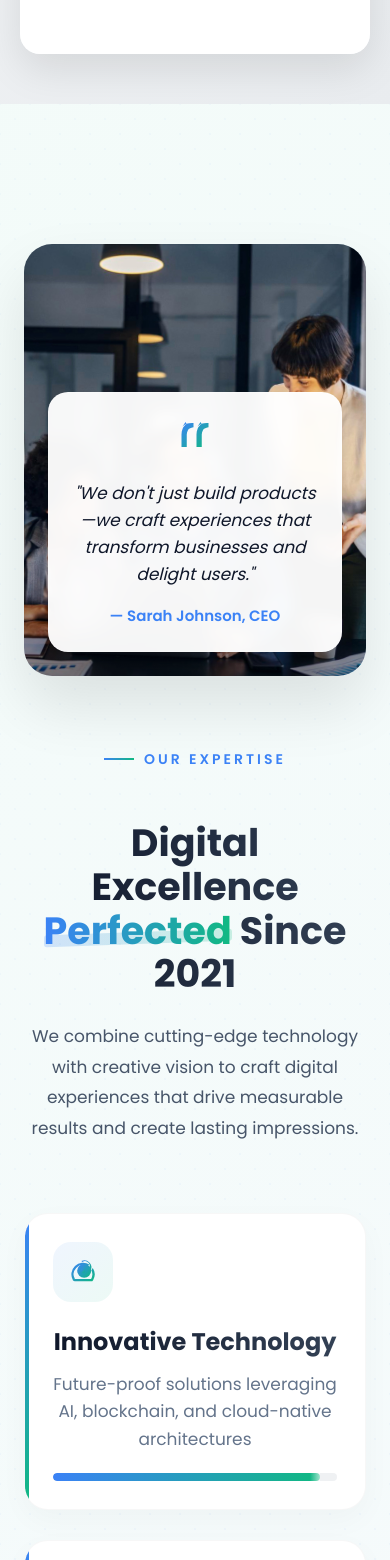
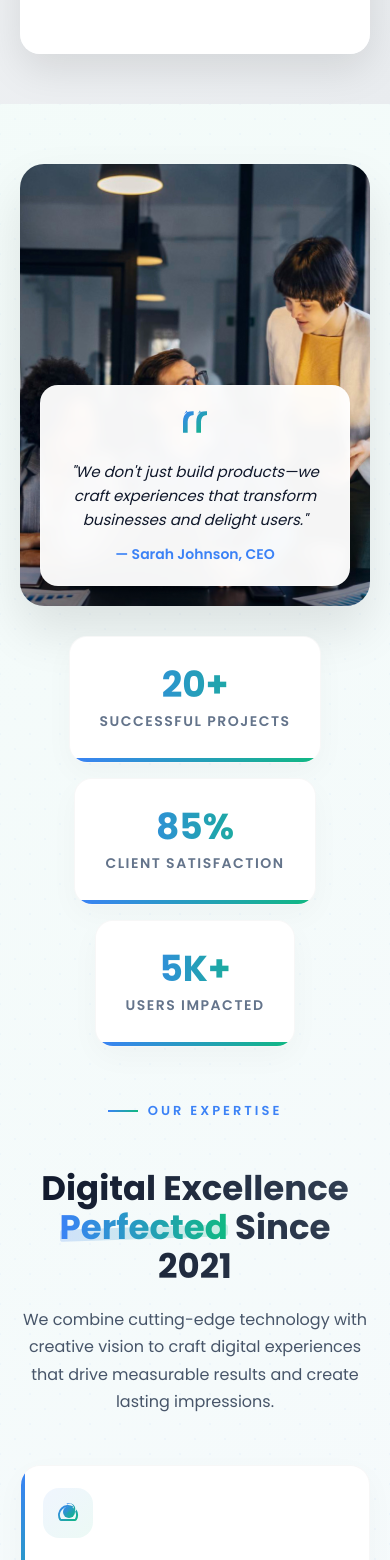
Before and after one commit to siddhantdhomse45/neweage-cloud, a React (Vite) app: page / in a window 390 px wide. Shown: the part 2068-3628 px from the top of the page. Built offline with nearby package versions, Linux system fonts and the light colour scheme.

Commit message:
Changes in experiance

```diff
--- a/src/component/home/experiancesec/Experiance.jsx
+++ b/src/component/home/experiancesec/Experiance.jsx
@@ -117,21 +117,6 @@ const Experiance = () => {
               </div>
             </div>
           </div>
-
-          <div className={styles.statsContainer}>
-            <div className={styles.statItem}>
-              <div className={styles.statNumber} data-count="75">20+</div>
-              <div className={styles.statLabel}>Successful Projects</div>
-            </div>
-            <div className={styles.statItem}>
-              <div className={styles.statNumber} data-count="100">85%</div>
-              <div className={styles.statLabel}>Client Satisfaction</div>
-            </div>
-            <div className={styles.statItem}>
-              <div className={styles.statNumber} data-count="3">5K+</div>
-              <div className={styles.statLabel}>Users Impacted</div>
-            </div>
-          </div>
         </div>
 
         <div className={`${styles.imageSection} ${isVisible ? styles.visible : ""}`}>
@@ -153,6 +138,21 @@ const Experiance = () => {
             <div className={styles.imageDecoration}></div>
             <div className={styles.imageAccent}></div>
           </div>
+
+          <div className={styles.statsContainer}>
+            <div className={styles.statItem}>
+              <div className={styles.statNumber} data-count="75">20+</div>
+              <div className={styles.statLabel}>Successful Projects</div>
+            </div>
+            <div className={styles.statItem}>
+              <div className={styles.statNumber} data-count="100">85%</div>
+              <div className={styles.statLabel}>Client Satisfaction</div>
+            </div>
+            <div className={styles.statItem}>
+              <div className={styles.statNumber} data-count="3">5K+</div>
+              <div className={styles.statLabel}>Users Impacted</div>
+            </div>
+          </div>
         </div>
       </div>
     </section>
--- a/src/component/home/experiancesec/Experiance.module.css
+++ b/src/component/home/experiancesec/Experiance.module.css
@@ -1,6 +1,6 @@
 /* Experience.module.css */
 .experienceContainer {
-  padding: 180px 180px;
+  padding: 80px 180px;
   background-color: #f8fafc;
   position: relative;
   overflow: hidden;
@@ -42,7 +42,7 @@
   margin: 0 auto;
   padding: 0;
   display: flex;
-  gap: 100px;
+  gap: 80px;
   align-items: center;
   position: relative;
 }
@@ -59,6 +59,9 @@
   opacity: 0;
   transform: translateY(40px);
   transition: all 0.8s cubic-bezier(0.16, 1, 0.3, 1) 0.2s;
+  display: flex;
+  flex-direction: column;
+  gap: 30px;
 }
 
 .visible {
@@ -67,7 +70,7 @@
 }
 
 .headingSection {
-  margin-bottom: 70px;
+  margin-bottom: 50px;
 }
 
 .subtitle {
@@ -94,11 +97,11 @@
 }
 
 .title {
-  font-size: 60px;
+  font-size: 54px;
   font-weight: 800;
   line-height: 1.15;
   color: #0f172a;
-  margin-bottom: 25px;
+  margin-bottom: 20px;
   background: linear-gradient(90deg, #0f172a 0%, #334155 100%);
   -webkit-background-clip: text;
   -webkit-text-fill-color: transparent;
@@ -126,27 +129,27 @@
 }
 
 .description {
-  font-size: 19px;
-  line-height: 1.8;
+  font-size: 18px;
+  line-height: 1.7;
   color: #475569;
-  margin-bottom: 40px;
+  margin-bottom: 30px;
   max-width: 85%;
 }
 
 .featuresGrid {
   display: grid;
   grid-template-columns: 1fr;
-  gap: 30px;
-  margin-bottom: 60px;
+  gap: 25px;
+  margin-bottom: 40px;
 }
 
 .featureCard {
   background-color: white;
-  border-radius: 24px;
-  padding: 36px;
+  border-radius: 20px;
+  padding: 30px;
   box-shadow: 0 10px 30px rgba(0, 0, 0, 0.03);
   display: flex;
-  gap: 25px;
+  gap: 20px;
   align-items: flex-start;
   transition: all 0.4s cubic-bezier(0.16, 1, 0.3, 1);
   border: 1px solid rgba(0, 0, 0, 0.03);
@@ -186,15 +189,15 @@
 }
 
 .featureCard:hover {
-  transform: translateY(-8px);
+  transform: translateY(-5px);
   box-shadow: 0 15px 40px rgba(0, 0, 0, 0.08);
 }
 
 .featureIcon {
-  width: 70px;
-  height: 70px;
+  width: 60px;
+  height: 60px;
   background: linear-gradient(135deg, rgba(59, 130, 246, 0.08) 0%, rgba(16, 185, 129, 0.08) 100%);
-  border-radius: 18px;
+  border-radius: 16px;
   display: flex;
   align-items: center;
   justify-content: center;
@@ -208,8 +211,8 @@
 }
 
 .featureIcon svg {
-  width: 28px;
-  height: 28px;
+  width: 24px;
+  height: 24px;
 }
 
 .featureContent {
@@ -217,7 +220,7 @@
 }
 
 .featureContent h3 {
-  font-size: 24px;
+  font-size: 22px;
   font-weight: 700;
   color: #0f172a;
   margin-bottom: 12px;
@@ -227,15 +230,15 @@
 }
 
 .featureContent p {
-  font-size: 17px;
+  font-size: 16px;
   color: #64748b;
   line-height: 1.6;
-  margin: 0 0 20px 0;
+  margin: 0 0 15px 0;
 }
 
 .featureProgress {
   width: 100%;
-  height: 8px;
+  height: 6px;
   background-color: rgba(100, 116, 139, 0.1);
   border-radius: 4px;
   overflow: hidden;
@@ -263,8 +266,8 @@
 .progressValue {
   position: absolute;
   right: 10px;
-  top: -30px;
-  font-size: 14px;
+  top: -25px;
+  font-size: 13px;
   font-weight: 600;
   color: #3B82F6;
   opacity: 0;
@@ -277,15 +280,16 @@
 
 .statsContainer {
   display: flex;
-  gap: 30px;
-  margin-top: 30px;
+  gap: 20px;
+  margin-top: 0;
+  width: 100%;
 }
 
 .statItem {
   flex: 1;
   background: white;
-  padding: 36px 30px;
-  border-radius: 20px;
+  padding: 30px;
+  border-radius: 18px;
   box-shadow: 0 10px 30px rgba(0, 0, 0, 0.03);
   text-align: center;
   transition: all 0.3s ease;
@@ -311,11 +315,11 @@
 }
 
 .statItem:hover::after {
-  height: 6px;
+  height: 5px;
 }
 
 .statNumber {
-  font-size: 48px;
+  font-size: 42px;
   font-weight: 800;
   line-height: 1;
   margin-bottom: 8px;
@@ -326,7 +330,7 @@
 }
 
 .statLabel {
-  font-size: 15px;
+  font-size: 14px;
   color: #64748b;
   text-transform: uppercase;
   letter-spacing: 1.5px;
@@ -335,9 +339,9 @@
 
 .imageWrapper {
   position: relative;
-  border-radius: 28px;
+  border-radius: 24px;
   overflow: hidden;
-  box-shadow: 0 30px 60px rgba(0, 0, 0, 0.1);
+  box-shadow: 0 25px 50px rgba(0, 0, 0, 0.1);
   transform-style: preserve-3d;
 }
 
@@ -365,40 +369,40 @@
 
 .imageDecoration {
   position: absolute;
-  top: -20px;
-  right: -20px;
-  width: 120px;
-  height: 120px;
-  border-radius: 30px;
+  top: -15px;
+  right: -15px;
+  width: 100px;
+  height: 100px;
+  border-radius: 25px;
   background: linear-gradient(135deg, #3B82F6 0%, #10B981 100%);
   transform: rotate(45deg);
   z-index: -1;
   opacity: 0.1;
-  filter: blur(10px);
+  filter: blur(8px);
 }
 
 .imageAccent {
   position: absolute;
-  bottom: -30px;
-  left: -30px;
-  width: 150px;
-  height: 150px;
-  border-radius: 40px;
+  bottom: -25px;
+  left: -25px;
+  width: 130px;
+  height: 130px;
+  border-radius: 35px;
   background: linear-gradient(135deg, rgba(59, 130, 246, 0.1) 0%, rgba(16, 185, 129, 0.1) 100%);
   transform: rotate(15deg);
   z-index: -1;
   opacity: 0.8;
-  filter: blur(15px);
+  filter: blur(12px);
 }
 
 .quoteBox {
   position: absolute;
-  bottom: 50px;
-  left: 50px;
-  right: 50px;
+  bottom: 40px;
+  left: 40px;
+  right: 40px;
   background: rgba(255, 255, 255, 0.96);
-  border-radius: 20px;
-  padding: 36px;
+  border-radius: 18px;
+  padding: 30px;
   z-index: 2;
   transform: translateY(20px);
   opacity: 0;
@@ -414,65 +418,65 @@
 }
 
 .quoteBox svg {
-  width: 36px;
-  height: 36px;
-  margin-bottom: 20px;
+  width: 32px;
+  height: 32px;
+  margin-bottom: 15px;
 }
 
 .quoteBox p {
-  font-size: 20px;
+  font-size: 18px;
   line-height: 1.6;
   color: #0f172a;
-  margin: 0 0 15px 0;
+  margin: 0 0 12px 0;
   font-style: italic;
   font-weight: 500;
 }
 
 .quoteAuthor {
-  font-size: 15px;
+  font-size: 14px;
   color: #3B82F6;
   font-weight: 600;
 }
 
 @media (max-width: 1600px) {
   .experienceContainer {
-    padding: 180px 120px;
+    padding: 100px 120px;
     width: calc(100% - 240px);
   }
 }
 
 @media (max-width: 1200px) {
   .experienceContainer {
-    padding: 180px 100px;
+    padding: 80px 100px;
     width: calc(100% - 200px);
   }
 
   .contentWrapper {
-    gap: 80px;
+    gap: 60px;
   }
 
   .title {
-    font-size: 52px;
+    font-size: 48px;
   }
 
   .statNumber {
-    font-size: 42px;
+    font-size: 38px;
   }
 
   .featureCard {
-    padding: 30px;
+    padding: 25px;
   }
 }
 
 @media (max-width: 992px) {
   .experienceContainer {
-    padding: 180px 80px;
-    width: calc(100% - 160px);
+    padding: 80px 60px;
+    width: calc(100% - 120px);
   }
 
   .contentWrapper {
     flex-direction: column;
-    gap: 70px;
+    gap: 50px;
   }
 
   .contentSection {
@@ -503,57 +507,57 @@
   }
 
   .quoteBox {
-    left: 40px;
-    right: 40px;
-    bottom: 40px;
-    padding: 30px;
+    left: 30px;
+    right: 30px;
+    bottom: 30px;
+    padding: 25px;
   }
 }
 
 @media (max-width: 768px) {
   .experienceContainer {
-    padding: 140px 60px;
-    width: calc(100% - 120px);
+    padding: 60px 40px;
+    width: calc(100% - 80px);
   }
 
   .title {
-    font-size: 44px;
+    font-size: 40px;
   }
 
   .featureCard {
-    padding: 28px;
+    padding: 22px;
     flex-direction: column;
-    gap: 22px;
+    gap: 18px;
   }
 
   .statsContainer {
     flex-direction: column;
-    gap: 18px;
+    gap: 15px;
   }
 
   .statItem {
-    max-width: 280px;
+    max-width: 260px;
     margin: 0 auto;
   }
 
   .quoteBox p {
-    font-size: 18px;
+    font-size: 16px;
   }
 }
 
 @media (max-width: 576px) {
   .experienceContainer {
-    padding: 140px 24px;
-    width: calc(100% - 48px);
+    padding: 60px 20px;
+    width: calc(100% - 40px);
   }
 
   .title {
-    font-size: 38px;
+    font-size: 34px;
   }
 
   .subtitle {
     padding-left: 40px;
-    font-size: 14px;
+    font-size: 13px;
   }
 
   .subtitle::before {
@@ -561,26 +565,26 @@
   }
 
   .description {
-    font-size: 17px;
+    font-size: 16px;
   }
 
   .quoteBox {
-    left: 24px;
-    right: 24px;
-    bottom: 24px;
-    padding: 24px;
+    left: 20px;
+    right: 20px;
+    bottom: 20px;
+    padding: 20px;
   }
 
   .quoteBox p {
-    font-size: 17px;
+    font-size: 15px;
   }
 
   .statNumber {
-    font-size: 40px;
+    font-size: 36px;
   }
 
   .featureIcon {
-    width: 60px;
-    height: 60px;
+    width: 50px;
+    height: 50px;
   }
 }
--- a/src/component/home/servicessec/Servicessec.module.css
+++ b/src/component/home/servicessec/Servicessec.module.css
@@ -1,8 +1,9 @@
 .servicesMainSection {
-  padding: 120px 5%;
+  padding: 80px 5%;
   background-color: #f8fafc;
   position: relative;
   overflow: hidden;
+
 }
 
 .backgroundPattern {
```
